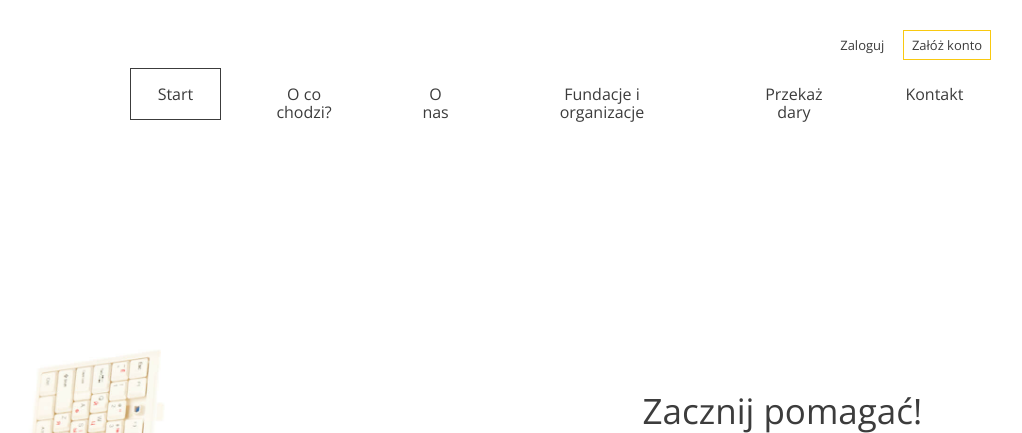
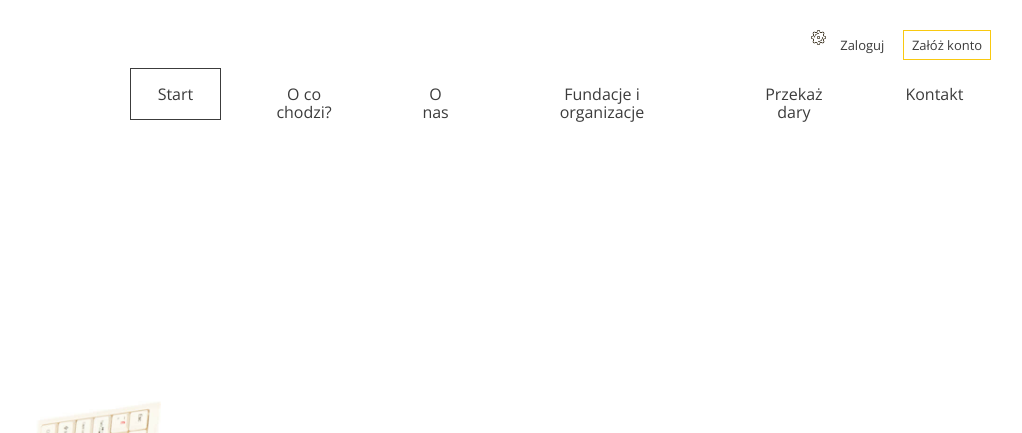
Before and after one commit to mefiuea/start_helping_app, a Django app: page / in a window 1280 px wide. Shown: the top 433 px of the page, without its empty margins (82-1104 px from the left). Run offline with Django 4.2, Linux system fonts and the light colour scheme; data that the repository does not hold is empty; parts of the project's set-up code (start-up, migrations or seed data) failed here and were passed over.

Commit message:
add in css file header height 100px to fix display of dropdown menu

```diff
--- a/static/styles/style.css
+++ b/static/styles/style.css
@@ -825,6 +825,7 @@ form.form--contact textarea::-webkit-input-placeholder {
     font-style: normal;
     color: #3c3c3c;
 }
+
 form.form--contact input:not([type="checkbox"]):not([type="radio"]):-ms-input-placeholder,
 form.form--contact textarea:-ms-input-placeholder {
     font-family: 'Open Sans', sans-serif;
@@ -832,6 +833,7 @@ form.form--contact textarea:-ms-input-placeholder {
     font-style: normal;
     color: #3c3c3c;
 }
+
 form.form--contact input:not([type="checkbox"]):not([type="radio"])::-ms-input-placeholder,
 form.form--contact textarea::-ms-input-placeholder {
     font-family: 'Open Sans', sans-serif;
@@ -839,6 +841,7 @@ form.form--contact textarea::-ms-input-placeholder {
     font-style: normal;
     color: #3c3c3c;
 }
+
 form.form--contact input:not([type="checkbox"]):not([type="radio"])::placeholder,
 form.form--contact textarea::placeholder {
     font-family: 'Open Sans', sans-serif;
@@ -854,6 +857,10 @@ header.header--main-page {
     background-repeat: no-repeat;
     background-size: 70vw;
     height: 100vh;
+}
+
+header {
+    height: 190px;
 }
 
 @media (min-width: 990px) and (max-width: 1230px) {
--- a/templates/navbar.html
+++ b/templates/navbar.html
@@ -3,8 +3,8 @@
 <header class="">
     <nav class="container container--70">
         <ul class="nav--actions">
+            <li class="logged-user">
                 {% if user.is_authenticated %}
-                <li class="logged-user">
                     Witaj {{ user.first_name }}
                     <ul class="dropdown">
                     <li><a href="#">Profil</a></li>
@@ -13,14 +13,16 @@
                         <li><a href="admin">Panel administracyjny</a></li>
                     {% endif %}
                     <li><a href="{% url 'users_app:logout_view' %}">Wyloguj</a></li>
-                    </ul>
-                </li>
+
                 {% else %}
-                <li><a href="{% url 'users_app:login_view' %}" class="btn btn--small btn--without-border">Zaloguj</a>
+                    <li><a href="{% url 'users_app:login_view' %}"
+                           class="btn btn--small btn--without-border">Zaloguj</a>
                     </li>
                     <li><a href="{% url 'users_app:register_view' %}" class="btn btn--small btn--highlighted">Załóż
                         konto</a></li>
                 {% endif %}
+                </ul>
+            </li>
         </ul>
 
         <ul>
```
Lines whose indentation alone changed are shown as unchanged.
